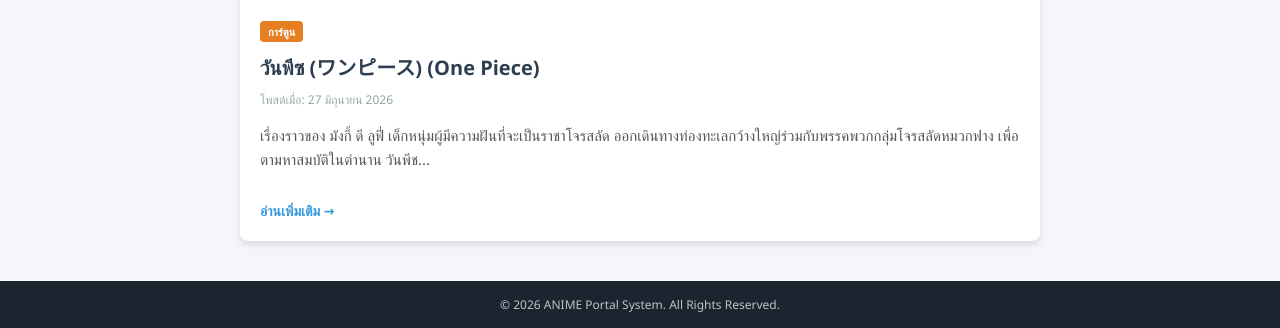
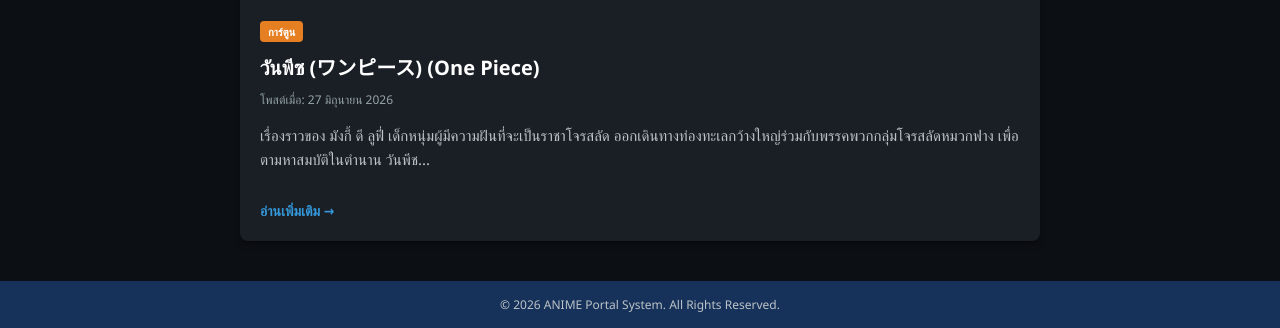
Before and after one commit to krit2551/news-app-v2, a Flask app: page / in a window 1280 px wide. Shown: the part 2461-2789 px from the top of the page. Run offline with Flask 3, Linux system fonts and the light colour scheme.

Commit message:
Update index.html

```diff
--- a/templates/index.html
+++ b/templates/index.html
@@ -9,11 +9,11 @@
             font-family: 'Segoe UI', Tahoma, Geneva, Verdana, sans-serif;
             margin: 0;
             padding: 0;
-            background-color: #f4f6f9;
-            color: #333;
+            background-color: #0c0f14;
+            color: #ffffff;
         }
         header {
-            background-color: #1a252f;
+            background-color: #16325B;
             color: white;
             padding: 20px;
             text-align: center;
@@ -24,7 +24,7 @@
             letter-spacing: 1px;
         }
         nav {
-            background-color: #2c3e50;
+            background-color: #16325B;
             display: flex;
             justify-content: center;
             padding: 10px 0;
@@ -52,9 +52,9 @@
             min-height: 400px;
         }
         .news-card {
-            background-color: white;
+            background-color: #1a1f26;
             border-radius: 8px;
-            box-shadow: 0 4px 6px rgba(0,0,0,0.1);
+            box-shadow: 0 4px 6px rgba(0,0,0,0.3);
             margin-bottom: 25px;
             overflow: hidden;
             transition: transform 0.2s;
@@ -84,7 +84,7 @@
         .news-title {
             margin: 0 0 10px 0;
             font-size: 20px;
-            color: #2c3e50;
+            color: #ffffff;
         }
         .news-date {
             font-size: 12px;
@@ -94,7 +94,7 @@
         .news-detail {
             font-size: 15px;
             line-height: 1.6;
-            color: #555;
+            color: #bdc3c7;
         }
         .read-more-btn {
             display: inline-block;
@@ -105,7 +105,7 @@
             font-size: 14px;
         }
         footer {
-            background-color: #1a252f;
+            background-color: #16325B;
             color: #bdc3c7;
             text-align: center;
             padding: 15px;
@@ -113,16 +113,16 @@
             margin-top: 40px;
         }
         .support-card {
-            background-color: white;
+            background-color:  #1a1f26;
             border-radius: 8px;
-            box-shadow: 0 4px 6px rgba(0,0,0,0.1);
+            box-shadow: 0 4px 6px rgba(0,0,0,0.3);
             padding: 30px;
             margin-bottom: 25px;
         }
         .support-card h2 {
             margin: 0 0 15px 0;
             font-size: 20px;
-            color: #2c3e50;
+            color: #ffffff;
             border-bottom: 2px solid #f4f6f9;
             padding-bottom: 8px;
         }
@@ -139,7 +139,7 @@
         .qr-box {
             width: 180px;
             height: 180px;
-            background-color: #eaeded;
+            background-color: #ffffff;
             margin: 15px auto;
             display: flex;
             align-items: center;
```
